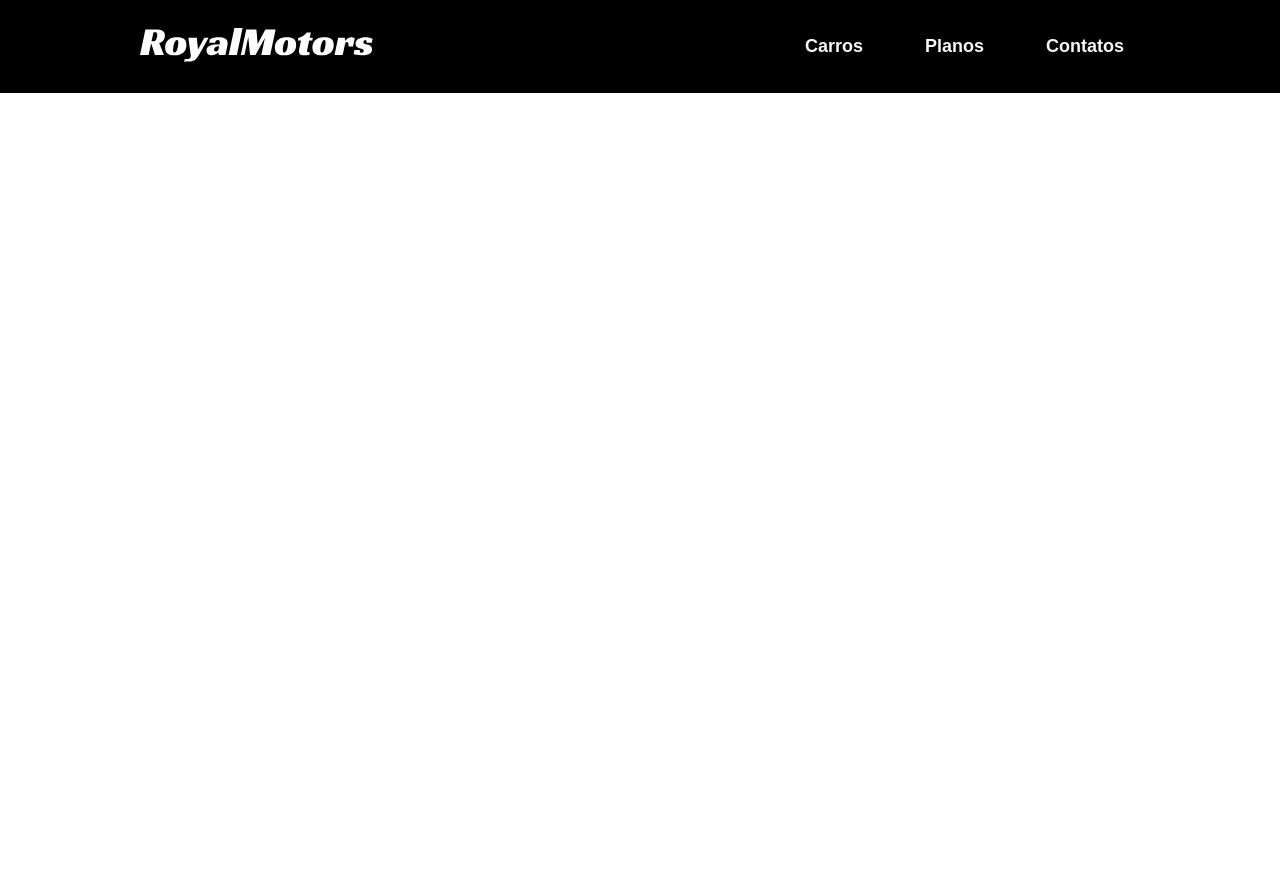
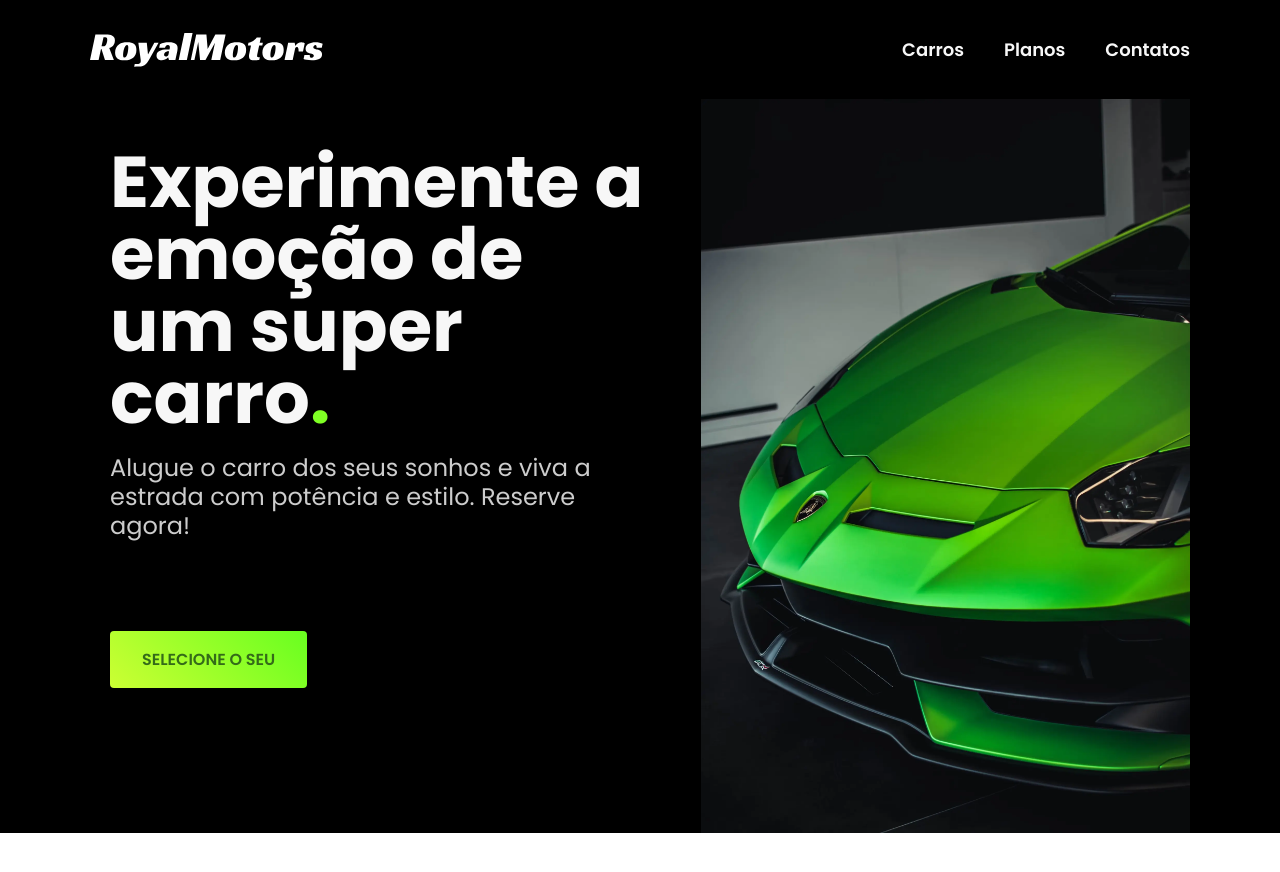
Before and after one commit to esly-ferreira/royalmotors, a plain HTML site: page index.html in a window 1280 px wide. Shown: the top 872 px of the page. Drawn offline with Linux system fonts and the light colour scheme.

```diff
--- a/css/cores.css
+++ b/css/cores.css
@@ -1,7 +1,9 @@
 :root{
-  --grad:linear-gradient(45deg,)#CCFF33,#9AFF29,#68FF20;
+  --deg:linear-gradient(45deg,#CCFF33,#9AFF29,#68FF20);
+  /* --deg2:linear-gradient(189deg,#CCFF33,#9AFF29,#68FF20); */
   --p1:#CCFF33;
   --p2:#346B19;
+  --p3:#7FFF24;
   --c1:#F7F7F7;
   --c2:#EDEDED;
   --c3:#DDDDDD;
--- a/css/global.css
+++ b/css/global.css
@@ -1,14 +1,26 @@
-body{
+body {
   margin: 0;
-  font-family: Arial, Helvetica, sans-serif;
+  font-family: "poppins", Arial, Helvetica, sans-serif;
   margin-bottom: 2000px;
 }
-ul{
+
+ul {
   padding: 0;
   margin: 0;
   list-style: none;
 }
 
-a{
+a {
   text-decoration: none;
 }
+
+img {
+  max-width: 100%;
+  display: block;
+}
+
+h1,
+p,
+a {
+  margin: 0;
+}
--- a/css/header.css
+++ b/css/header.css
@@ -1,51 +1,70 @@
-.header-bg{
+.header-bg {
   background: var(--c12);
 }
 
-.header{
+.header {
   display: flex;
   justify-content: space-between;
   align-items: center;
   padding: 20px;
-  max-width: 1000px;
+  max-width: 1100px;
   margin: auto;
 }
 
-.header-menu{
+.header-menu {
   display: flex;
-  gap: 30px;
+  gap: 40px;
 }
 
-.header-menu a{
+.header-menu a {
   display: inline-block;
-  padding: 16px;
+  padding-top: 16px;
+  padding-bottom: 16px;
   color: var(--c1);
   font-weight: 600;
   font-size: 1.125rem;
+  position: relative;
 }
 
-@media(max-width:700px){
-  .header-bg{
-    background: rgba(0, 0, 0, 0.9);
-    backdrop-filter: blur( 10.5px );
-    -webkit-backdrop-filter: blur( 10.5px );
-    border: 1px solid rgba( 255, 255, 255, 0.18 );
-    position: fixed;
+.header-menu a::after {
+  content: "";
+  display: block;
+  height: 4px;
+  width: 0%;
+  background-color: var(--c1);
+  margin-top: 4px;
+  border-radius: 4px;
+  transition: 120ms;
+  position: absolute;
+}
+.header-menu a:hover:after {
+  width: 100%;
+}
+
+@media (max-width: 700px) {
+  .header-bg {
+    top: 0;
+    border-radius: 0 0 4px 4px;
     width: 100%;
   }
-  .header{
+  .header {
     display: inline;
   }
-  .header-menu{
+  .header-menu {
     display: flex;
     justify-content: center;
     gap: 12px;
   }
-  .header-menu ,a ,img{
+  .header-menu,
+  a,
+  img {
     display: flex;
     justify-content: center;
   }
-  .header-menu a{
+  .header-menu a::after {
+    display: none;
+  }
+  .header-menu a {
     margin-top: 20px;
     background: var(--c10);
     justify-items: center;
@@ -53,24 +72,26 @@
     border-radius: 4px;
     color: var(--c2);
     font-size: 0.75rem;
-    transition: .5s;
+    transition: 0.5s;
   }
-  .header-menu a:hover{
+  .header-menu a:hover {
     background-color: var(--c8);
   }
 }
 
-@media(max-width:400px){
-  .header,a,img{
+@media (max-width: 400px) {
+  .header,
+  a,
+  img {
     margin: auto;
     width: 70%;
   }
-  .header-menu a{
+  .header-menu a {
     display: flex;
     font-size: 0.65rem;
     padding: 10px 18px;
   }
-  .header-menu{
+  .header-menu {
     gap: 30px;
   }
 }
--- /dev/null
+++ b/css/main.css
@@ -0,0 +1,46 @@
+.introducao-bg {
+  background: var(--c12);
+  color: var(--c1);
+}
+
+.introducao {
+  display: grid;
+  grid-template-columns: 51% 1fr;
+  gap: 0 40px;
+  max-width: 1100px;
+  box-sizing: border-box;
+  padding-left: 20px;
+  margin: 0 auto;
+}
+
+.introducao-conteudo {
+  align-self: end;
+  padding-bottom: 145px;
+}
+
+.introducao h1 {
+  margin-bottom: 20px;
+  font-size: 4.5rem;
+  line-height: 1;
+}
+
+.introducao p {
+  margin-bottom: 90px;
+  font-size: 1.5rem;
+  line-height: 1.2;
+  color: var(--c4);
+}
+
+.introducao h1 span {
+  color: var(--p3);
+}
+
+.introducao a {
+  display: inline-block;
+  padding: 16px 32px;
+  background: var(--deg);
+  border-radius: 4px;
+  color: var(--p2);
+  font-weight: 600;
+  font-size: 1rem;
+}
--- a/css/style.css
+++ b/css/style.css
@@ -2,3 +2,4 @@
 @import "./style.css";
 @import "./global.css";
 @import "./header.css";
+@import"./main.css"
--- a/index.html
+++ b/index.html
@@ -6,6 +6,9 @@
   <meta name="viewport" content="width=device-width, initial-scale=1.0">
   <meta name="description" content="Alugue o carro dos seus sonhos e viva a estrada com potência e estilo. Reserve agora!">
   <link rel="stylesheet" href="./css/style.css">
+  <style>
+    @import url('https://fonts.googleapis.com/css2?family=Fira+Sans:ital,wght@0,100;0,200;0,300;0,400;0,500;0,600;0,700;0,800;0,900;1,100;1,200;1,300;1,400;1,500;1,600;1,700;1,800;1,900&family=Poppins:ital,wght@0,100;0,200;0,300;0,400;0,500;0,600;0,700;0,800;0,900;1,100;1,200;1,300;1,400;1,500;1,600;1,700;1,800;1,900&display=swap');
+  </style>
   <title>RoyalMotors</title>
 </head>
 
@@ -22,6 +25,16 @@
       </na>
     </div>
   </header>
+  <main class="introducao-bg">
+    <div class="introducao">
+      <div class="introducao-conteudo">
+        <h1>Experimente a emoção de um super carro<span>.</span></h1>
+        <p>Alugue o carro dos seus sonhos e viva a estrada com potência e estilo. Reserve agora!</p>
+        <a href="./carros.html">SELECIONE O SEU</a>
+      </div>
+      <img src="./img/page/lamborghini.webp" alt="Lamborghini verde">
+    </div>
+  </main>
 </body>
 
 </html>
```
